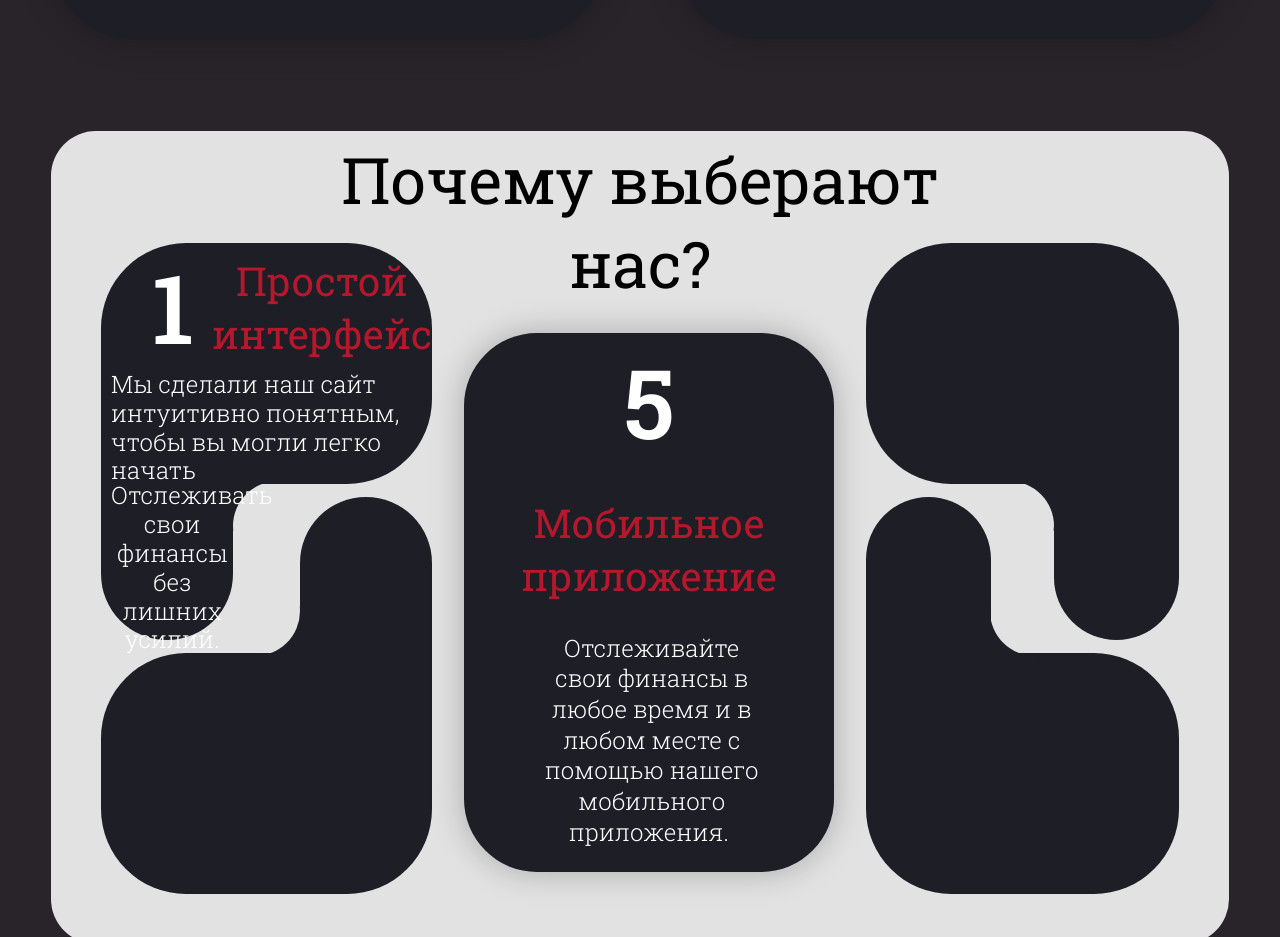
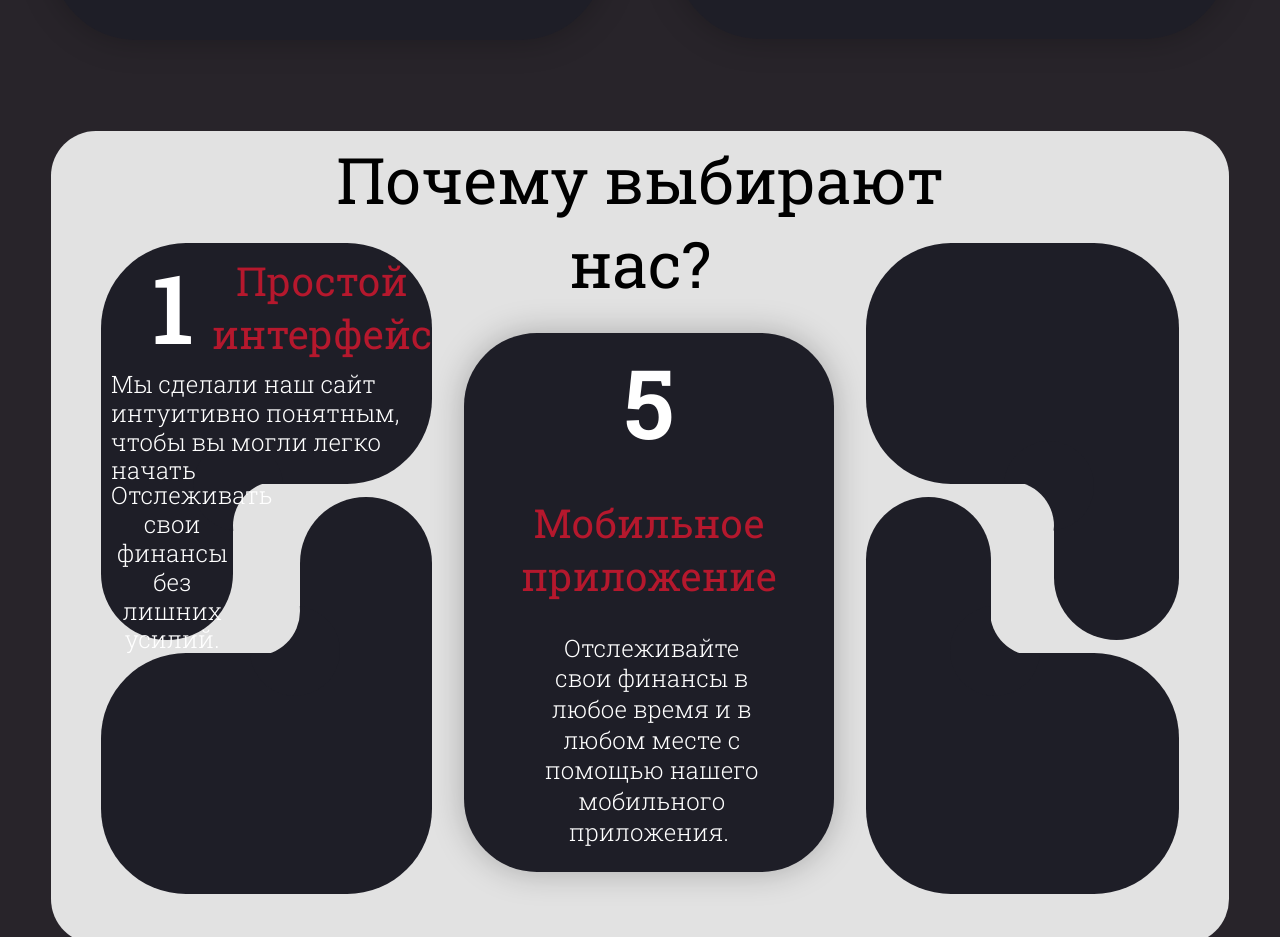
Before and after one commit to Akane07/expense-tracker, a Vue app: page / in a window 1280 px wide. Shown: the part 1580-2517 px from the top of the page. Built offline with nearby package versions, Linux system fonts and the light colour scheme.

Commit message:
аахха не видел даже грамматические ошибки у дизайнера

```diff
--- a/src/components/homePage/SecondBlock.vue
+++ b/src/components/homePage/SecondBlock.vue
@@ -1,7 +1,7 @@
 <template>
 <div class="wrapper">
     <div class="content">
-        <div class="text">Почему выберают<br> нас?</div>
+        <div class="text">Почему выбирают<br> нас?</div>
         <div class="left">
             <div class="interface">
                 <div class="interface-content">
```
